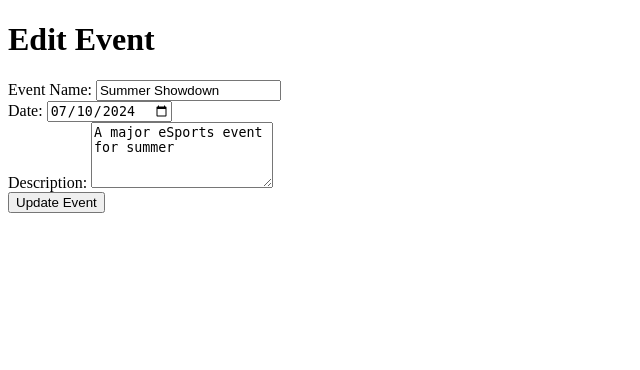
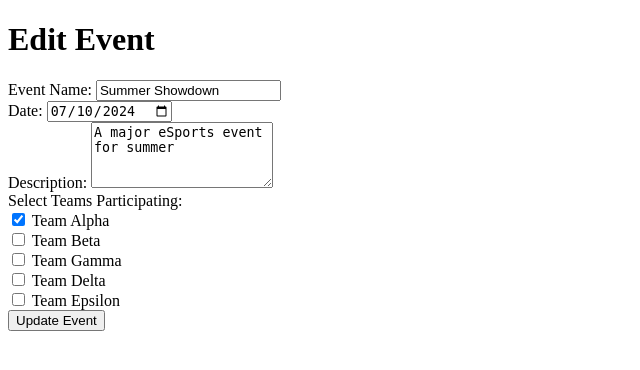
Before and after one commit to nathsteve13/fsp_esports, a PHP site: page /views/admin/event/event-edit.php?id=1 in a window 1280 px wide. Shown: the top 370 px of the page, without its empty margins (0-640 px from the left). Run offline with PHP 8.4, Linux system fonts and the light colour scheme; data comes from the database, SQL or seed files in the repository.

Commit message:
event_teams fixed

```diff
--- a/class/event_teams.php
+++ b/class/event_teams.php
@@ -0,0 +1,36 @@
+<?php
+
+require_once("parent.php");
+
+class EventTeams extends ParentClass {
+    public function __construct() {
+        parent::__construct();
+    }
+
+    public function getTeamsByEvent($idevent) {
+        $sql = "SELECT et.idteam, t.name
+                FROM event_teams et
+                JOIN team t ON et.idteam = t.idteam
+                WHERE et.idevent = ?";
+        $stmt = $this->mysqli->prepare($sql);
+        $stmt->bind_param("i", $idevent);
+        $stmt->execute();
+        return $stmt->get_result();
+    }
+
+    public function addTeamToEvent($idevent, $idteam) {
+        $sql = "INSERT INTO event_teams (idevent, idteam) VALUES (?, ?)";
+        $stmt = $this->mysqli->prepare($sql);
+        $stmt->bind_param("ii", $idevent, $idteam);
+        return $stmt->execute();
+    }
+
+    public function deleteTeamsFromEvent($idevent) {
+        $sql = "DELETE FROM event_teams WHERE idevent = ?";
+        $stmt = $this->mysqli->prepare($sql);
+        $stmt->bind_param("i", $idevent);
+        return $stmt->execute();
+    }
+
+}
+?>
--- a/class/team.php
+++ b/class/team.php
@@ -26,6 +26,19 @@ class Team extends ParentClass
         } else {
             $stmt = $this->mysqli->prepare($sql);
         }
+
+        if (!$stmt) {
+            die("Prepare statement failed: " . $this->mysqli->error);
+        }
+
+        $stmt->execute();
+        return $stmt->get_result();
+    }
+
+    public function getAllTeams() //untuk tambah team ke event
+    {
+        $sql = "SELECT * FROM team";
+        $stmt = $this->mysqli->prepare($sql);
 
         if (!$stmt) {
             die("Prepare statement failed: " . $this->mysqli->error);
--- a/views/admin/event/event-edit.php
+++ b/views/admin/event/event-edit.php
@@ -1,20 +1,37 @@
 <?php
 require_once($_SERVER['DOCUMENT_ROOT'] . "/class/event.php");
+require_once($_SERVER['DOCUMENT_ROOT'] . "/class/team.php");
+require_once($_SERVER['DOCUMENT_ROOT'] . "/class/event_teams.php");
 
 $event = new Event();
+$team = new Team();
+$eventTeams = new EventTeams();
 
 if (isset($_GET['id'])) {
     $id = $_GET['id'];
     $current_event = $event->getEventById($id);
+    $current_teams = $eventTeams->getTeamsByEvent($id);
+
+    $participating_teams = [];
+    while ($team_row = $current_teams->fetch_assoc()) {
+        $participating_teams[] = $team_row['idteam'];
+    }
 
     if ($_SERVER['REQUEST_METHOD'] == 'POST') {
         $name = $_POST['name'];
         $date = $_POST['date'];
         $description = $_POST['description'];
+        $selected_teams = isset($_POST['teams']) ? $_POST['teams'] : [];
 
         $is_updated = $event->editEvent($id, $name, $date, $description);
 
         if ($is_updated) {
+            $eventTeams->deleteTeamsFromEvent($id);
+
+            foreach ($selected_teams as $team_id) {
+                $eventTeams->addTeamToEvent($id, $team_id);
+            }
+
             header("Location: event-view.php?success=1");
             exit();
         } else {
@@ -22,6 +39,8 @@ if (isset($_GET['id'])) {
         }
     }
 }
+
+$teams = $team->getAllTeams();
 ?>
 
 <!DOCTYPE html>
@@ -52,6 +71,19 @@ if (isset($_GET['id'])) {
     </div>
 
     <div>
+        <label for="teams">Select Teams Participating:</label><br>
+        <?php if ($teams->num_rows > 0): ?>
+            <?php while ($team_row = $teams->fetch_assoc()): ?>
+                <input type="checkbox" name="teams[]" value="<?php echo $team_row['idteam']; ?>"
+                    <?php echo in_array($team_row['idteam'], $participating_teams) ? 'checked' : ''; ?>>
+                <?php echo $team_row['name']; ?><br>
+            <?php endwhile; ?>
+        <?php else: ?>
+            <p>No teams available.</p>
+        <?php endif; ?>
+    </div>
+
+    <div>
         <button type="submit">Update Event</button>
     </div>
 </form>
```
Also changed, not shown: views/admin/event/event-view.php (+19 -1 lines).
